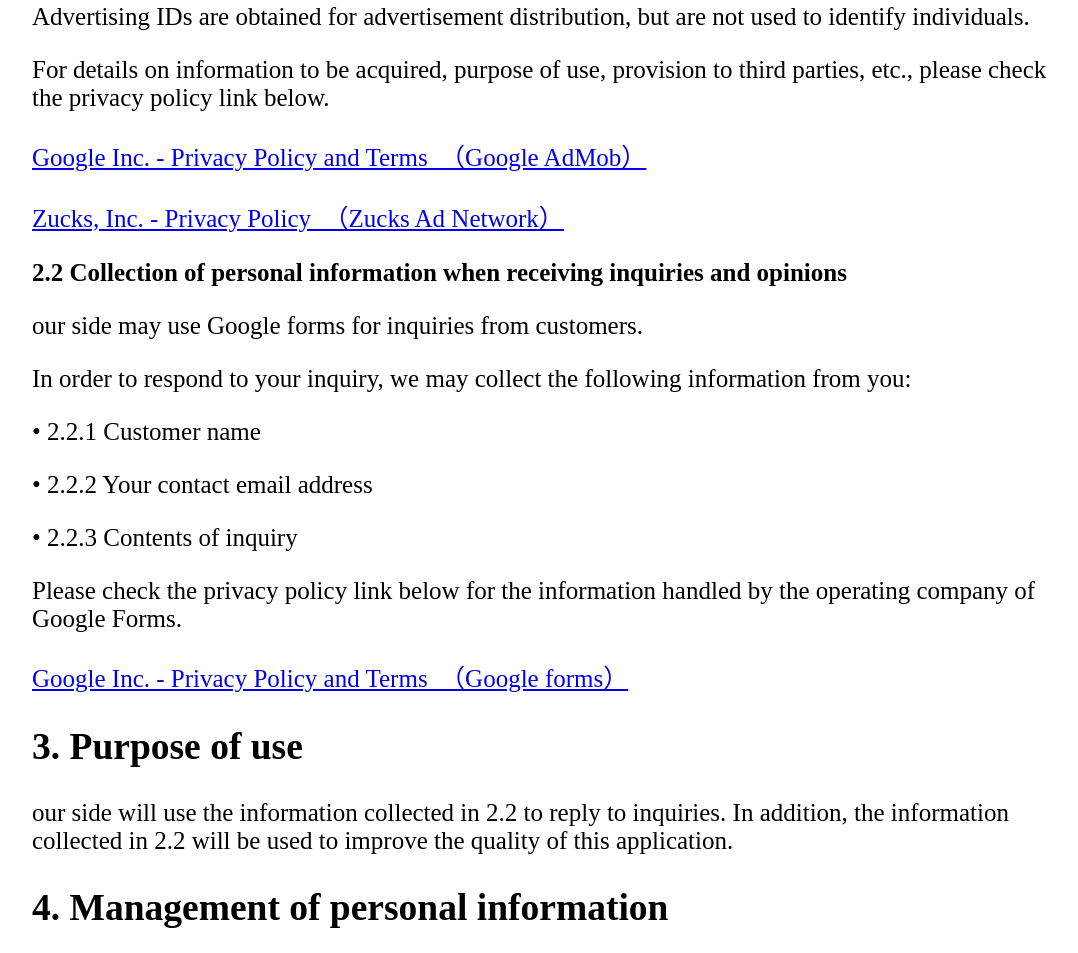
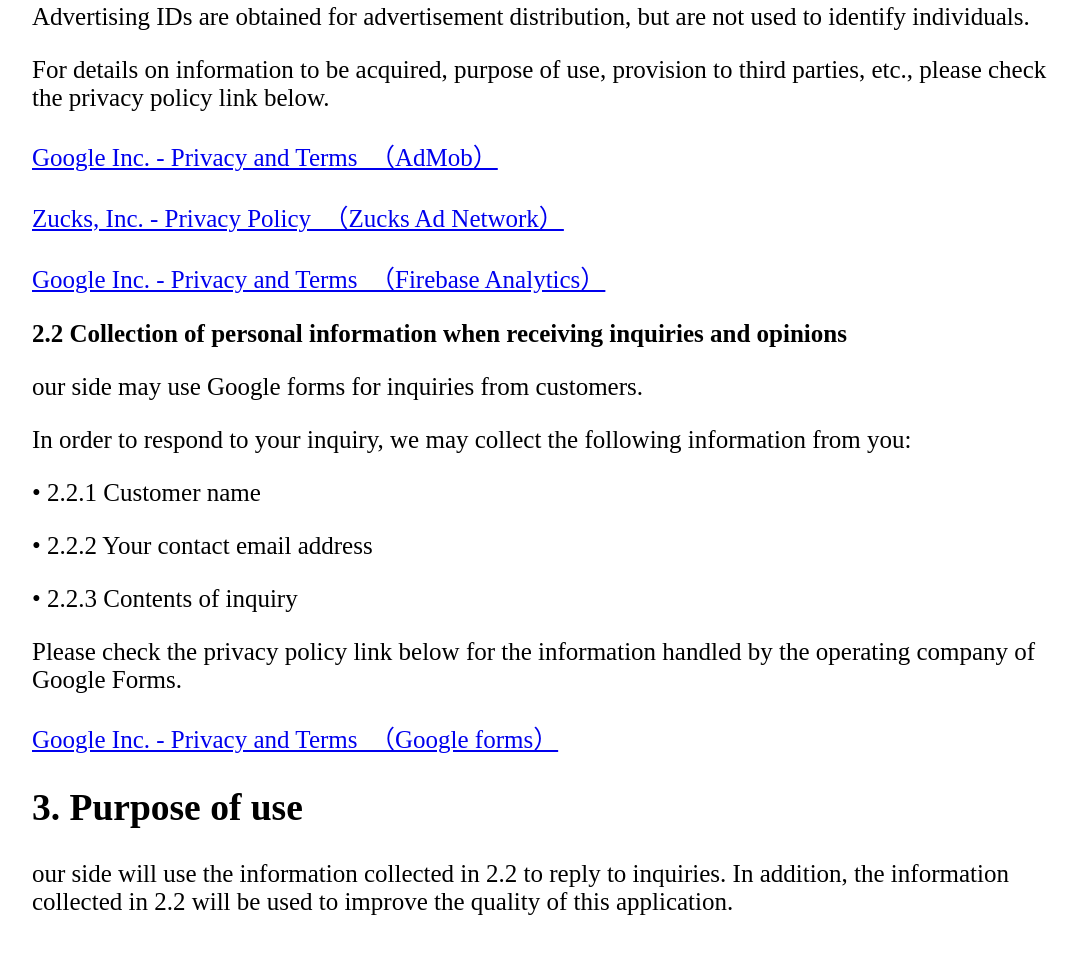
Before and after one commit to ysbtechyoshimura/-YSBTech-TermOfServiceAndPrivacyPolicy2, a plain HTML site: page index.html in a window 1280 px wide. Shown: the part 764-1717 px from the top of the page, without its empty margins (96-1174 px from the left). Drawn offline with Linux system fonts and the light colour scheme.

Commit message:
Update index.html

```diff
--- a/index.html
+++ b/index.html
@@ -22,8 +22,9 @@
       <p>Applications distributed by <span id="me2"></span> may use Google AdMob or Zucks Ad Network for advertisement distribution.</p>
       <p>Advertising IDs are obtained for advertisement distribution, but are not used to identify individuals.</p>
       <p>For details on information to be acquired, purpose of use, provision to third parties, etc., please check the privacy policy link below.</p>
-      <p><a href= "https://policies.google.com/?hl=en" target="_blank" >Google Inc. - Privacy Policy and Terms　（Google AdMob）</a></p>
+      <p><a href= "https://policies.google.com/technologies/ads?hl=en" target="_blank" >Google Inc. - Privacy and Terms　（AdMob）</a></p>
       <p><a href= "http://zucks.co.jp/en/privacy/" target="_blank" >Zucks, Inc. - Privacy Policy　（Zucks Ad Network）</a></p>
+      <p><a href= "https://policies.google.com/privacy?hl=en" target="_blank" >Google Inc. - Privacy and Terms　（Firebase Analytics）</a></p>
       <b>2.2 Collection of personal information when receiving inquiries and opinions</b>
       <p><span id="me10"></span> may use Google forms for inquiries from customers.</p>
       <p>In order to respond to your inquiry, we may collect the following information from you:</p>
@@ -31,7 +32,7 @@
       <p>• 2.2.2 Your contact email address</p>
       <p>• 2.2.3 Contents of inquiry</p>
       <p>Please check the privacy policy link below for the information handled by the operating company of Google Forms.</p>
-      <p><a href= "https://policies.google.com/?hl=en" target="_blank" >Google Inc. - Privacy Policy and Terms　（Google forms）</a></p>
+      <p><a href= "https://policies.google.com/?hl=en" target="_blank" >Google Inc. - Privacy and Terms　（Google forms）</a></p>
       <h2>3. Purpose of use</h2>
       <p><span id="me3"></span> will use the information collected in 2.2 to reply to inquiries. In addition, the information collected in 2.2 will be used to improve the quality of this application.</p>
       <h2>4. Management of personal information</h2>
```
